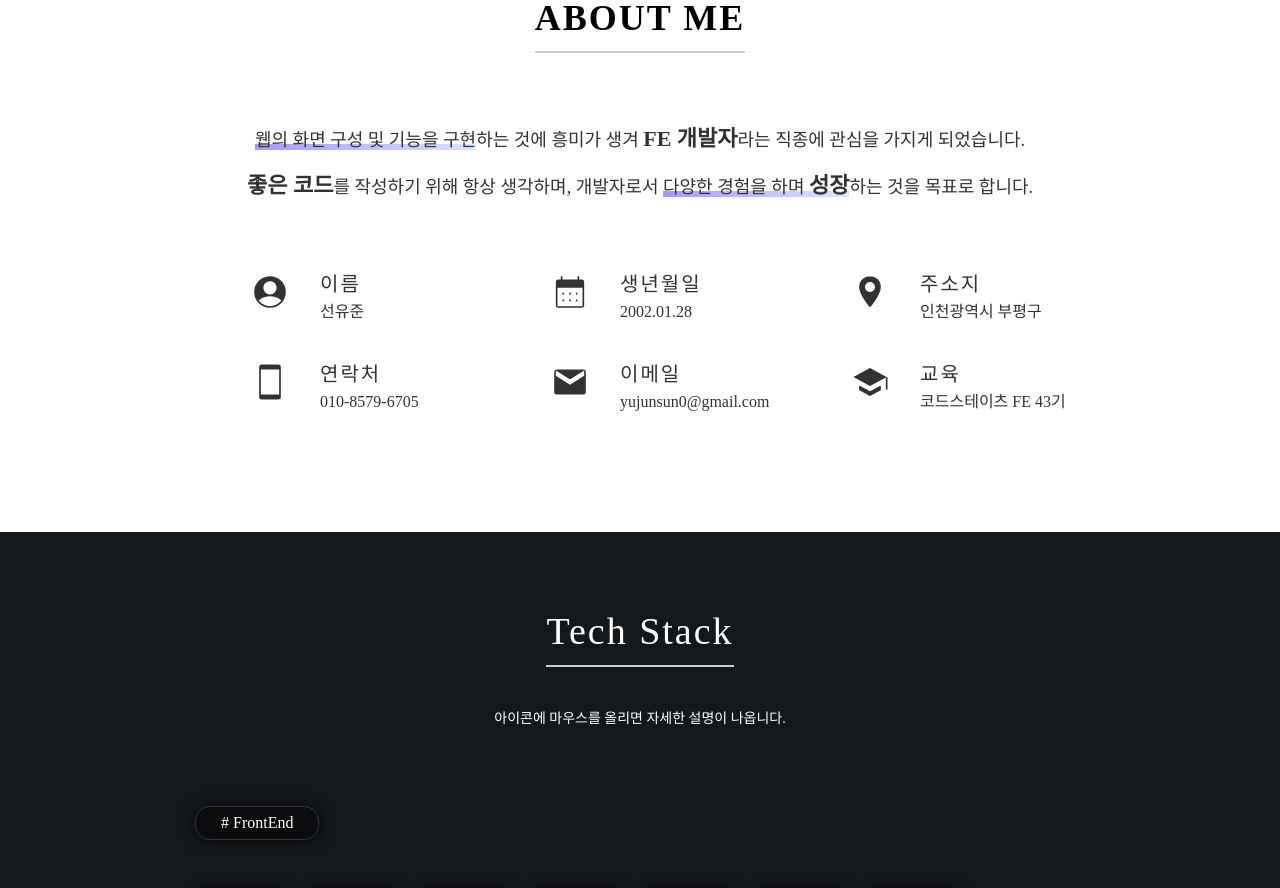
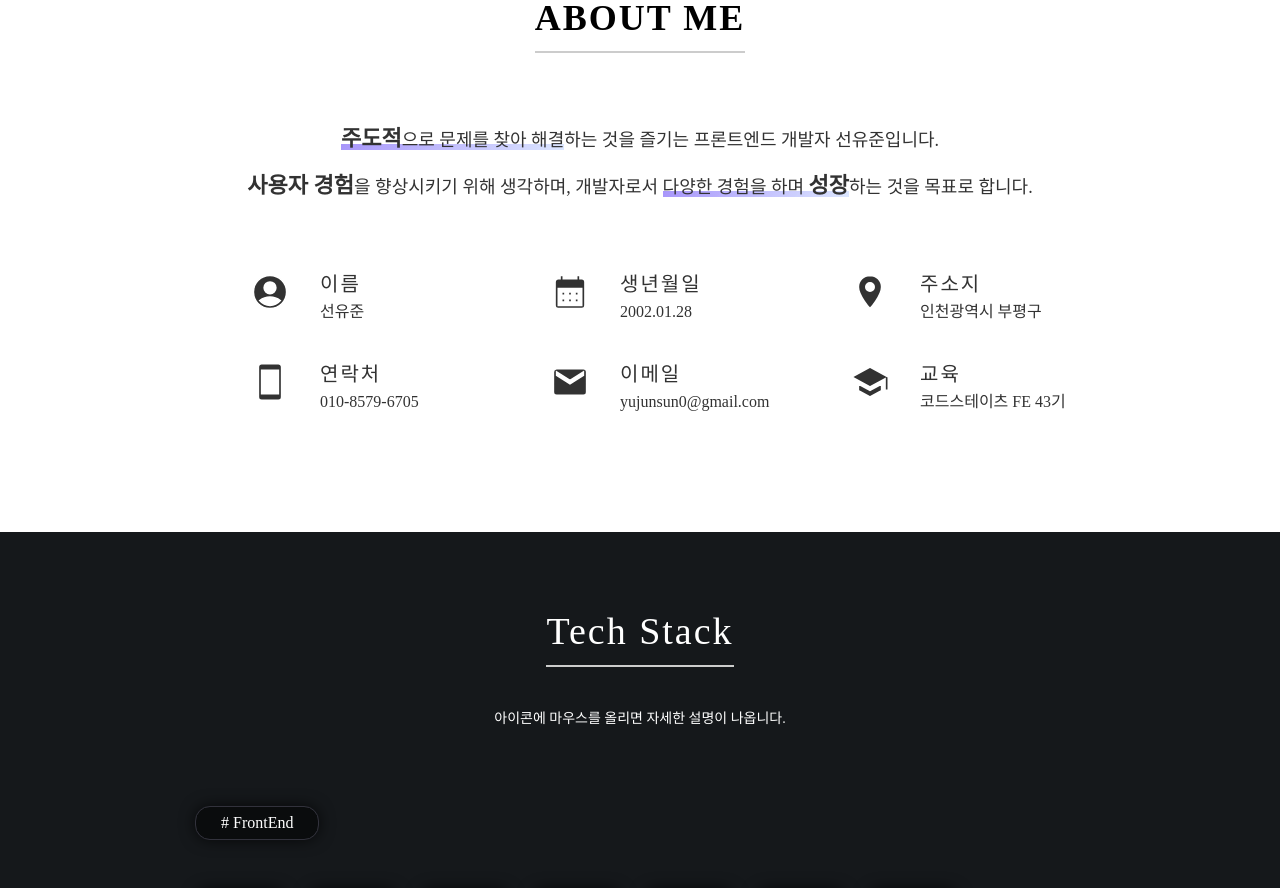
Before and after one commit to YujunSun0/YujunSun0.github.io, a React (Vite) app in the folder yujunsun-portfolio/: page /#0 in a window 1280 px wide. Shown: the part 880-1768 px from the top of the page. Built offline with nearby package versions, Linux system fonts and the light colour scheme; a web font is replaced by a local one.

Commit message:
feat : about page 문구 변경

```diff
--- a/yujunsun-portfolio/src/components/about/About.tsx
+++ b/yujunsun-portfolio/src/components/about/About.tsx
@@ -38,16 +38,14 @@ const About = () => {
         </SectionTitle>
         <AboutMain>
           <li>
-            <span className="block">
-              <span className="underline">웹의 화면 구성 및 기능을 구현</span>
-              하는 것에 흥미가 생겨
-            </span>{" "}
-            <span className="strong">FE 개발자</span>라는 직종에 관심을 가지게
-            되었습니다.
+            <span className="underline">
+              <span className="strong">주도적</span>으로 문제를 찾아 해결
+            </span>
+            하는 것을 즐기는 프론트엔드 개발자 선유준입니다.
           </li>
           <li>
             <span className="block">
-              <span className="strong">좋은 코드</span>를 작성하기 위해 항상
+              <span className="strong">사용자 경험</span>을 향상시키기 위해
               생각하며,
             </span>{" "}
             개발자로서{" "}
```
